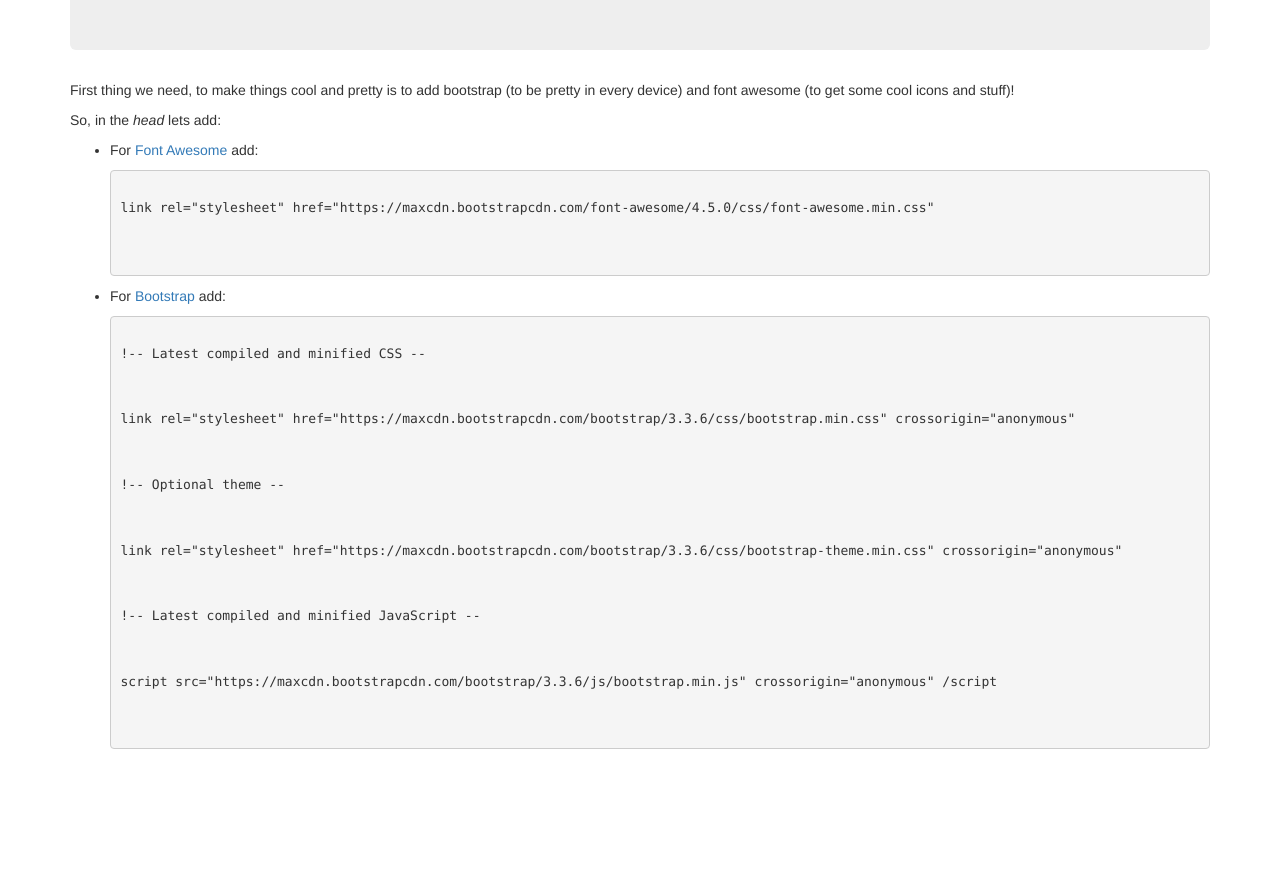
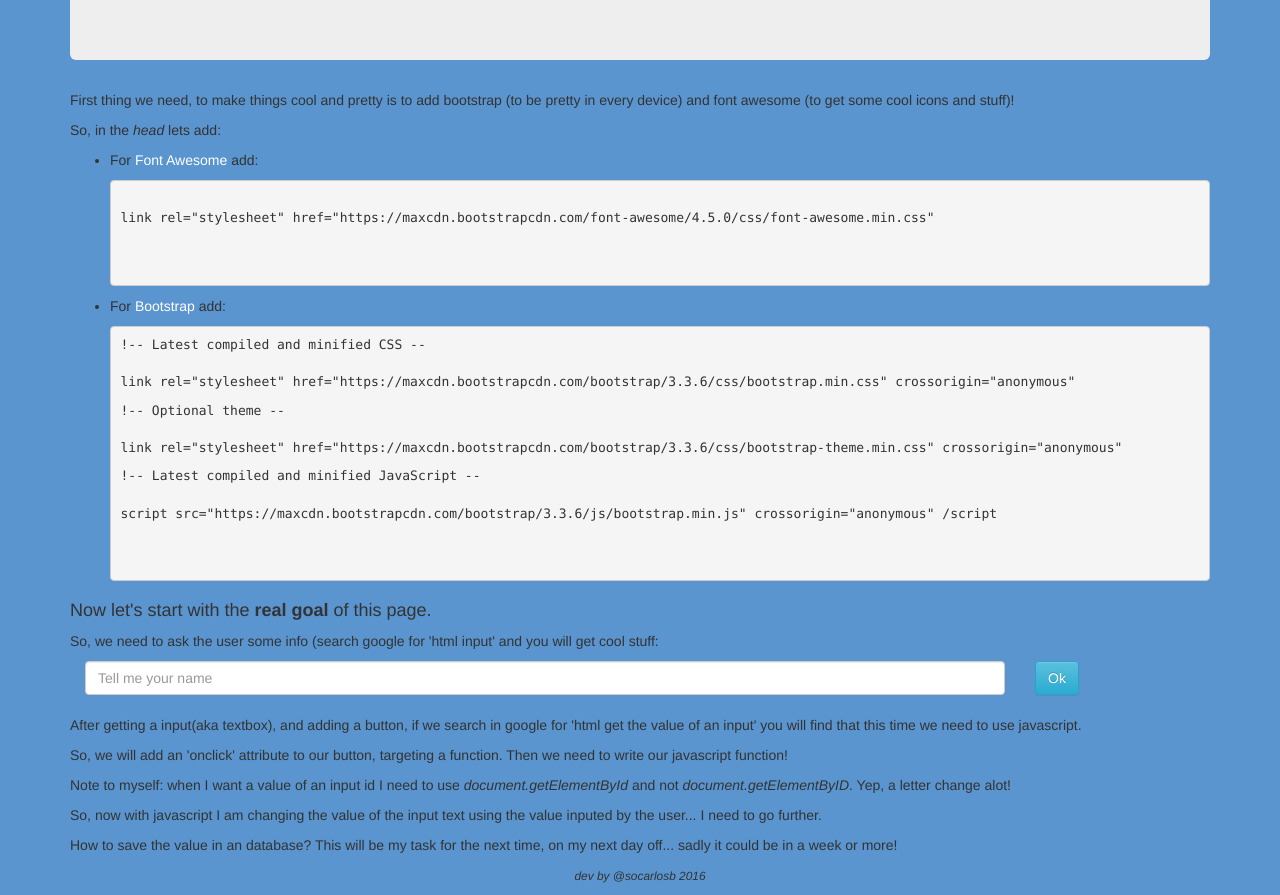
Before and after one commit to socarlosb/webDevAll, a plain HTML site: page index.html in a window 1280 px wide. Shown: the part 190-1085 px from the top of the page. Before the commit the page ends 949 px from the top, so only its background shows below. Drawn offline with nearby package versions, Linux system fonts and the light colour scheme.

Commit message:
input save and return
small update with input text box, button and js returns value to the
same input

```diff
--- a/css/style.css
+++ b/css/style.css
@@ -1,3 +1,12 @@
+body {
+	margin-top: 10px;
+	margin-bottom: 10px;
+	background-color: #5a95cf;
+}
+
+a{
+	color: white;
+}
 /* Extra small devices (phones, less than 768px) */
 /* No media query since this is the default in Bootstrap */
 
--- a/index.html
+++ b/index.html
@@ -5,6 +5,10 @@
 	<meta charset="utf-8">
     <meta http-equiv="X-UA-Compatible" content="IE=edge">
     <meta name="viewport" content="width=device-width, initial-scale=1">
+
+    <!-- add jquery? -->
+	<script src="https://ajax.googleapis.com/ajax/libs/jquery/1.12.0/jquery.min.js"></script>
+
     <!-- font awesome -->
     <link rel="stylesheet" type="text/css" href="https://maxcdn.bootstrapcdn.com/font-awesome/4.5.0/css/font-awesome.min.css">
 
@@ -16,6 +20,11 @@
 
 	<!-- Latest compiled and minified JavaScript -->
 	<script src="https://maxcdn.bootstrapcdn.com/bootstrap/3.3.6/js/bootstrap.min.js" integrity="sha384-0mSbJDEHialfmuBBQP6A4Qrprq5OVfW37PRR3j5ELqxss1yVqOtnepnHVP9aJ7xS" crossorigin="anonymous"></script>
+
+	<!-- my local files -->
+	<link rel="stylesheet" type="text/css" href="css/style.css">
+	<script type="text/javascript" src="js/myjs.js"></script>
+
 
 
 </head>
@@ -40,18 +49,36 @@
 				</li>
 				<li>
 					<p>For <a href="http://getbootstrap.com/">Bootstrap</a> add:</p>
-					<pre>
-						<p>!-- Latest compiled and minified CSS --</p>
-						<p>link rel="stylesheet" href="https://maxcdn.bootstrapcdn.com/bootstrap/3.3.6/css/bootstrap.min.css" integrity="sha384-1q8mTJOASx8j1Au+a5WDVnPi2lkFfwwEAa8hDDdjZlpLegxhjVME1fgjWPGmkzs7" crossorigin="anonymous"</p>
-						<p>!-- Optional theme --</p>
-						<p>link rel="stylesheet" href="https://maxcdn.bootstrapcdn.com/bootstrap/3.3.6/css/bootstrap-theme.min.css" integrity="sha384-fLW2N01lMqjakBkx3l/M9EahuwpSfeNvV63J5ezn3uZzapT0u7EYsXMjQV+0En5r" crossorigin="anonymous"</p>
-						<p>!-- Latest compiled and minified JavaScript --</p>
+					<pre>!-- Latest compiled and minified CSS --
+						<p>link rel="stylesheet" href="https://maxcdn.bootstrapcdn.com/bootstrap/3.3.6/css/bootstrap.min.css" integrity="sha384-1q8mTJOASx8j1Au+a5WDVnPi2lkFfwwEAa8hDDdjZlpLegxhjVME1fgjWPGmkzs7" crossorigin="anonymous"</p>!-- Optional theme --
+						<p>link rel="stylesheet" href="https://maxcdn.bootstrapcdn.com/bootstrap/3.3.6/css/bootstrap-theme.min.css" integrity="sha384-fLW2N01lMqjakBkx3l/M9EahuwpSfeNvV63J5ezn3uZzapT0u7EYsXMjQV+0En5r" crossorigin="anonymous"</p>!-- Latest compiled and minified JavaScript --
 						<p>script src="https://maxcdn.bootstrapcdn.com/bootstrap/3.3.6/js/bootstrap.min.js" integrity="sha384-0mSbJDEHialfmuBBQP6A4Qrprq5OVfW37PRR3j5ELqxss1yVqOtnepnHVP9aJ7xS" crossorigin="anonymous" /script</p>
 					</pre>
 				</li>
 			</ul>
 		</div>
+		<div class="col-xs-12">
+			<h4>Now let's start with the <strong>real goal</strong> of this page.</h4>
+			<p>So, we need to ask the user some info (search google for 'html input' and you will get cool stuff:</p>
+
+			<div class="col-xs-10">
+				<input id="userName" type="text" class="form-control" placeholder="Tell me your name"><br>
+			</div>
+			<div class="col-xs-2">
+				<button onclick="changeInput()" type="submit" class="btn btn-info">Ok</button>
+			</div>
+		</div>
+		<div class="col-xs-12">
+			<p>After getting a input(aka textbox), and adding a button, if we search in google for 'html get the value of an input' you will find that this time we need to use javascript.</p>
+			<p>So, we will add an 'onclick' attribute to our button, targeting a function. Then we need to write our javascript function!</p>
+			<p>Note to myself: when I want a value of an input id I need to use <i>document.getElementById</i> and not <i>document.getElementByID</i>. Yep, a letter change alot!</p>
+			<p>So, now with javascript I am changing the value of the input text using the value inputed by the user... I need to go further.</p>
+			<p>How to save the value in an database? This will be my task for the next time, on my next day off... sadly it could be in a week or more!</p>
+		</div>
 	</div>
 </div>
 </body>
+<footer class="footer">
+	<p class="text-center"><small><em>dev by @socarlosb 2016</em></small></p>
+</footer>
 </html>
--- /dev/null
+++ b/js/myjs.js
@@ -0,0 +1,6 @@
+function changeInput() {
+	var nameOfUser = document.getElementById("userName").value;
+	console.log(nameOfUser);
+	document.getElementById("userName").value = "Your name is " + nameOfUser;
+	//document.getElementById("userName").value = "Johnny Bravo";
+}
```
